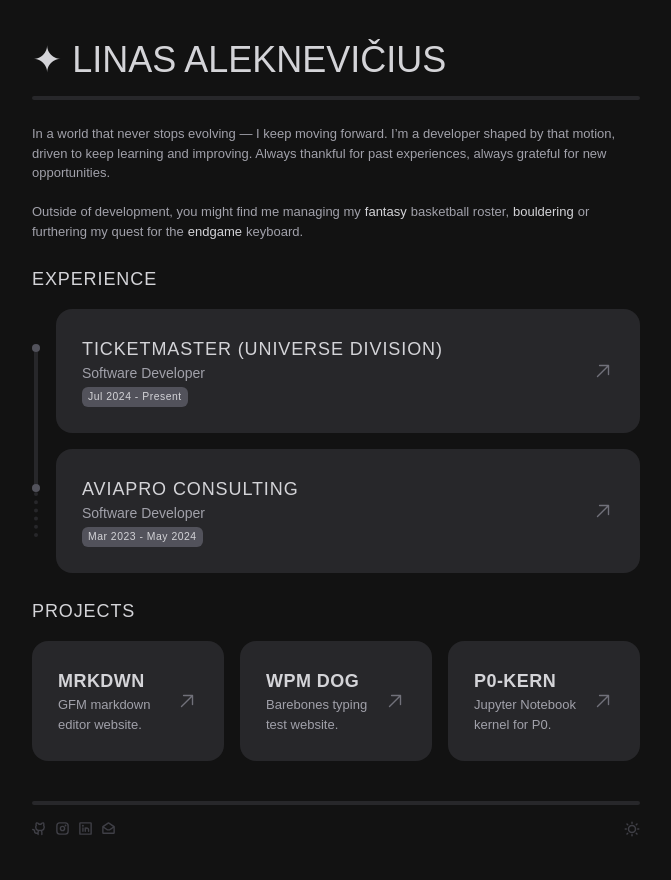
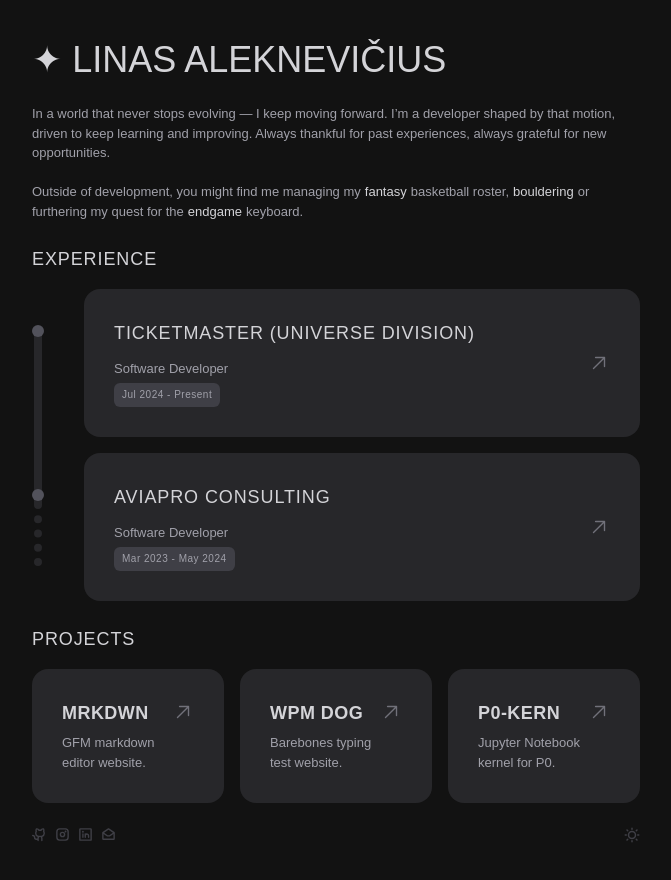
Before and after one commit to bzap/aleknev_dev_v4, a Next.js app: page / in a window 1280 px wide. Shown: the top 880 px of the page, without its empty margins (304-975 px from the left). Built offline with nearby package versions, Linux system fonts and the light colour scheme; a web font is replaced by a local one.

Commit message:
padding adjustments

```diff
--- a/src/app/components/elements/Divider.tsx
+++ b/src/app/components/elements/Divider.tsx
@@ -8,7 +8,7 @@
 
 const Divider = ({ bottomMargin }: DividerProps) => {
     const dividerClassname: string = classNames(
-        "h-1 rounded-xl dark:bg-zinc-800 mt-4 bg-zinc-200",
+        "h-0.5 rounded-xl dark:bg-zinc-800 mt-4 bg-zinc-200",
         {
             "mb-4": bottomMargin,
         }
--- a/src/app/components/experience/Experience.tsx
+++ b/src/app/components/experience/Experience.tsx
@@ -7,7 +7,7 @@
 const Experience = () => {
     return (
         <SectionContainer delay={300} header="EXPERIENCE">
-            <div className="flex justify-center w-full flex-col gap-2 sm:gap-4">
+            <div className="flex justify-center w-full flex-col gap-4">
                 {experiences.map(
                     ({ workplace, title, duration, link }, index) => {
                         const experiencesLength =
@@ -16,14 +16,14 @@
                         return (
                             <div
                                 key={workplace}
-                                className="flex flex-row gap-4 group"
+                                className="flex flex-row gap-10 group"
                             >
-                                <div className="sm:block hidden mt-[35px]">
-                                    <div className="w-2 h-2 bg-zinc-400 dark:bg-zinc-600 rounded-full border-zinc-400 dark:border-zinc-600 group-hover:dark:bg-zinc-400 group-hover:bg-zinc-500 transition" />
+                                <div className="sm:block hidden mt-[36px]">
+                                    <div className="w-3 h-3 bg-zinc-400  dark:bg-zinc-600 rounded-full border-zinc-400 dark:border-zinc-600 relative z-20 group-hover:dark:bg-zinc-400 group-hover:bg-zinc-500 transition" />
                                     {index < experiencesLength ? (
-                                        <div className="h-[150%] border-l-4 border-zinc-300 dark:border-zinc-800 ml-0.5" />
+                                        <div className="h-[154%] relative z-10 border-l-[8px] border-5 border-solid border-zinc-300 dark:border-zinc-800 ml-0.5 -mt-1" />
                                     ) : (
-                                        <div className="h-[50%] border-l-4 border-dotted border-zinc-300 dark:border-zinc-800 ml-0.5" />
+                                        <div className="h-[58%] border-l-[8px] relative z-10 border-dotted border-zinc-300 dark:border-zinc-800 ml-0.5" />
                                     )}
                                 </div>
                                 <ExperienceCard
--- a/src/app/components/experience/ExperienceCard.tsx
+++ b/src/app/components/experience/ExperienceCard.tsx
@@ -18,15 +18,15 @@
     return (
         <div className="group cursor-pointer justify-center items-center w-full">
             <a href={link} target="_blank" rel="noreferrer">
-                <div className="p-5 sm:p-6 text-zinc-500 bg-zinc-200 dark:bg-zinc-800 dark:text-zinc-300 border-transparent border-2 hover:border-zinc-300 dark:hover:border-zinc-500 text-sm md:hover:bg-zinc-200 md:active:bg-zinc-300 dark:md:hover:bg-zinc-800 dark:md:active:bg-zinc-900 transition rounded-2xl w-full flex justify-between items-center">
+                <div className="p-6 sm:p-7 text-zinc-500 bg-zinc-200 dark:bg-zinc-800 dark:text-zinc-300 border-transparent border-2 hover:border-zinc-300 dark:hover:border-zinc-500 text-sm md:hover:bg-zinc-200 md:active:bg-zinc-300 dark:md:hover:bg-zinc-800 dark:md:active:bg-zinc-900 transition rounded-2xl w-full flex justify-between items-center">
                     <div className="flex flex-col">
-                        <span className="text-lg dark:text-zinc-300 tracking-wider text-zinc-600 font-spectral">
+                        <span className="text-lg dark:text-zinc-300 tracking-wider text-zinc-600 font-spectral mb-3">
                             {workplace}
                         </span>
-                        <span className="text-zinc-500 dark:text-zinc-400 font-[13px]">
+                        <span className="text-zinc-500 dark:text-zinc-400 text-[13px]">
                             {title}
                         </span>
-                        <span className="text-zinc-100 dark:text-zinc-300 w-max bg-zinc-400 dark:bg-zinc-600 px-1.5 tracking-wider mt-1 rounded-md text-[0.65rem]">
+                        <span className="text-zinc-100 dark:text-zinc-400 w-max bg-zinc-400 dark:bg-zinc-700 px-2 py-0.5 tracking-wider mt-1 rounded-md text-[10px]">
                             {duration}
                         </span>
                     </div>
--- a/src/app/components/footer/Footer.tsx
+++ b/src/app/components/footer/Footer.tsx
@@ -1,6 +1,5 @@
 import React from "react";
 
-import Divider from "../elements/Divider";
 import SectionContainer from "../elements/SectionContainer";
 import DarkModeButton from "./DarkModeButton";
 
@@ -9,7 +8,6 @@
 const Footer = () => {
     return (
         <SectionContainer delay={600}>
-            <Divider bottomMargin />
             <div className="flex flex-row justify-between">
                 <div className="flex flex-row gap-2">
                     {socials.map(({ name, link, icon }) => {
--- a/src/app/components/header/Header.tsx
+++ b/src/app/components/header/Header.tsx
@@ -1,6 +1,5 @@
 import React from "react";
 
-import Divider from "../elements/Divider";
 import SectionContainer from "../elements/SectionContainer";
 
 const Header = () => {
@@ -8,14 +7,11 @@
         <SectionContainer delay={0}>
             <div className="flex h-full items-center border-b-zinc-200 flex w-full justify-between">
                 <div className="flex flex-row items-center justify-center">
-                    <div className="flex flex-col">
-                        <span className="text-zinc-600 font-spectral dark:text-zinc-300 text-4xl antialiased">
-                            ✦ LINAS ALEKNEVIČIUS
-                        </span>
-                    </div>
+                    <span className="text-zinc-600 font-spectral dark:text-zinc-300 text-4xl">
+                        ✦ LINAS ALEKNEVIČIUS
+                    </span>
                 </div>
             </div>
-            <Divider />
         </SectionContainer>
     );
 };
--- a/src/app/components/projects/ProjectCard.tsx
+++ b/src/app/components/projects/ProjectCard.tsx
@@ -12,16 +12,18 @@
     return (
         <div className="group cursor-pointer justify-center items-center">
             <a href={link} target="_blank" rel="noreferrer">
-                <div className="p-5 sm:p-6 text-zinc-500 dark:bg-zinc-800 border-transparent border-2 bg-zinc-200 hover:border-zinc-300 hover:dark:border-zinc-500 dark:text-zinc-300 text-sm group md:hover:bg-zinc-200 md:active:bg-zinc-300 dark:md:hover:bg-zinc-800 dark:md:active:bg-zinc-900 transition rounded-2xl w-full flex justify-between items-center">
+                <div className="p-7 text-zinc-500 dark:bg-zinc-800 border-transparent border-2 bg-zinc-200 hover:border-zinc-300 hover:dark:border-zinc-500 dark:text-zinc-300 text-sm group md:hover:bg-zinc-200 md:active:bg-zinc-300 dark:md:hover:bg-zinc-800 dark:md:active:bg-zinc-900 transition rounded-2xl w-full flex justify-between items-center">
                     <div className="flex flex-col">
-                        <span className="font-bold text-lg text-zinc-600 dark:text-zinc-300 font-spectral tracking-wide text-nowrap">
+                        <span className="font-bold text-lg text-zinc-600 dark:text-zinc-300 font-spectral tracking-wide text-nowrap mb-1.5">
                             {name}
                         </span>
                         <span className="text-zinc-500 dark:text-zinc-400 text-[13px]">
                             {desc}
                         </span>
                     </div>
-                    <Arrow />
+                    <div className="relative bottom-6">
+                        <Arrow />
+                    </div>
                 </div>
             </a>
         </div>
--- a/src/app/components/projects/Projects.tsx
+++ b/src/app/components/projects/Projects.tsx
@@ -7,7 +7,7 @@
 const Projects = () => {
     return (
         <SectionContainer delay={450} header="PROJECTS">
-            <div className="flex flex-col sm:grid sm:grid-cols-3 gap-2 sm:gap-4 justify-center w-full">
+            <div className="flex flex-col sm:grid sm:grid-cols-3 gap-4 justify-center w-full">
                 {projects.map((item, index) => {
                     return (
                         <ProjectCard
```
